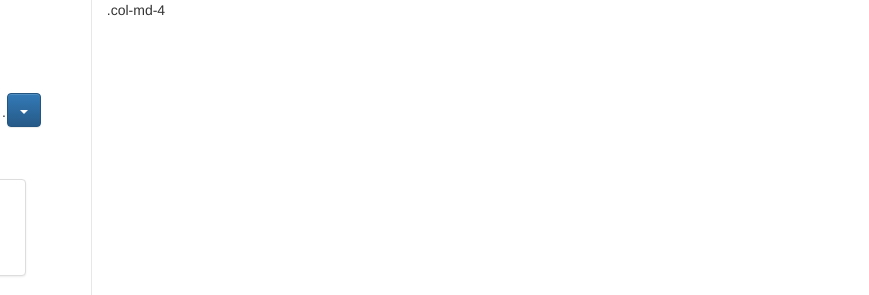
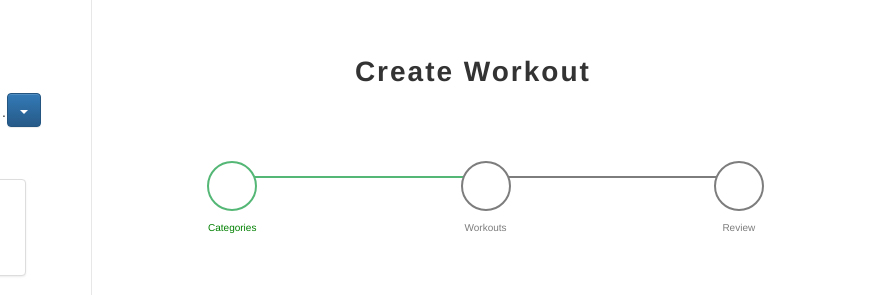
Before and after one commit to conniekim/WorkoutHelper, a plain HTML site: page create-workout.html in a window 1280 px wide. Shown: the top 295 px of the page, 411-1280 px from the left. Drawn offline with nearby package versions, Linux system fonts and the light colour scheme.

Commit message:
add progress bar

```diff
--- a/create-workout.html
+++ b/create-workout.html
@@ -131,7 +131,15 @@
           </div>
           </div>
 
-          <div class="col-xs-12 col-sm-8 col-md-8" id="create-workout">.col-md-4
+          <div class="col-xs-12 col-sm-8 col-md-8" id="create-workout">
+            <h3> Create Workout</h3>
+            <div class="container">
+              <ul class="progressbar">
+                  <li class="active">Categories</li>
+                  <li>Workouts</li>
+                  <li>Review</li>
+              </ul>
+            </div>
           </div>
 
         </div>
--- a/css/style.css
+++ b/css/style.css
@@ -77,3 +77,67 @@
 #create-workout {
 	height: 100vh;
 }
+
+#create-workout h3 {
+	font-weight: 600;
+	letter-spacing: 2px;
+	text-align: center;
+	padding-top: 5%;
+}
+
+#create-workout .container{
+	width: 100%;
+	margin-top: 10%;
+	margin-bottom: 8%;
+}
+
+  .progressbar {
+  	align-content: center;
+  	margin-left: -8%;
+  	margin-right: -7%;
+  }
+  .progressbar li {
+      list-style-type: none;
+      width: 33%;
+      float: left;
+      font-size: 10px;
+      position: relative;
+      text-align: center;
+      text-transform: capitalize;
+      color: #7d7d7d;
+  }
+  .progressbar li:before {
+      width: 50px;
+      height: 50px;
+      content: "";
+/*      counter-increment: step;*/
+      line-height: 50px;
+      border: 2px solid #7d7d7d;
+      display: block;
+      text-align: center;
+      margin: 0 auto 10px auto;
+      border-radius: 50%;
+      background-color: white;
+  }
+  .progressbar li:after {
+      width: 100%;
+      height: 2px;
+      content: '';
+      position: absolute;
+      background-color: #7d7d7d;
+      top: 15px;
+      left: -50%;
+      z-index: -1;
+  }
+  .progressbar li:first-child:after {
+      content: none;
+  }
+  .progressbar li.active {
+      color: green;
+  }
+  .progressbar li.active:before {
+      border-color: #55b776;
+  }
+  .progressbar li.active + li:after {
+      background-color: #55b776;
+  }
```
